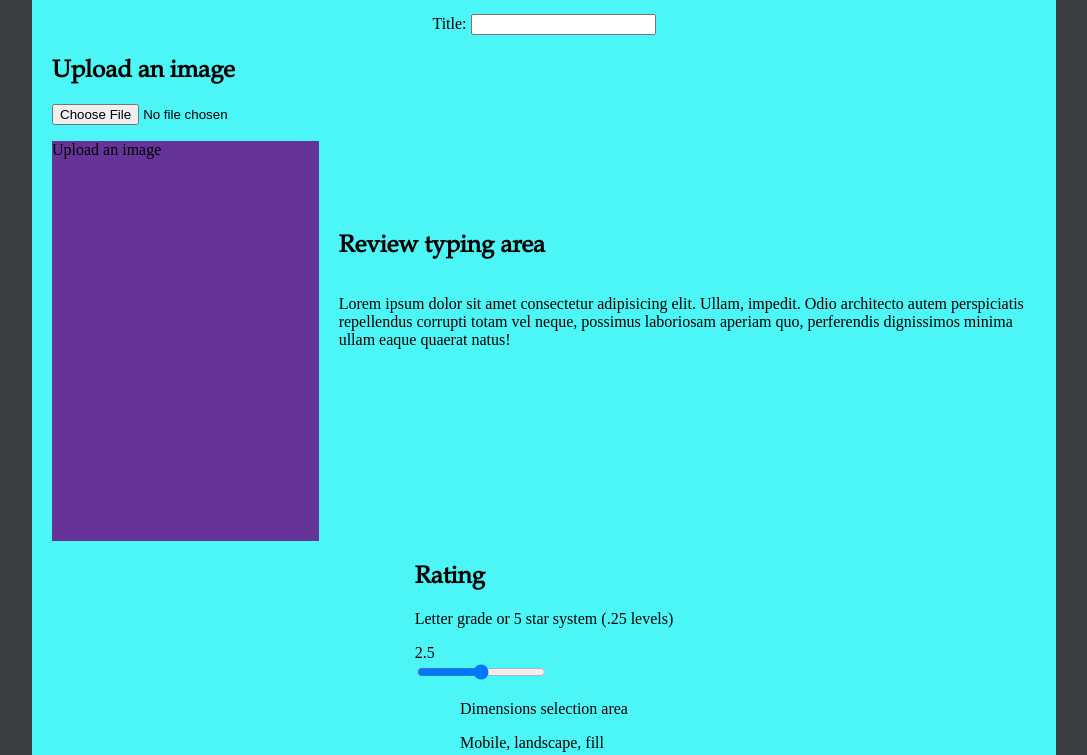
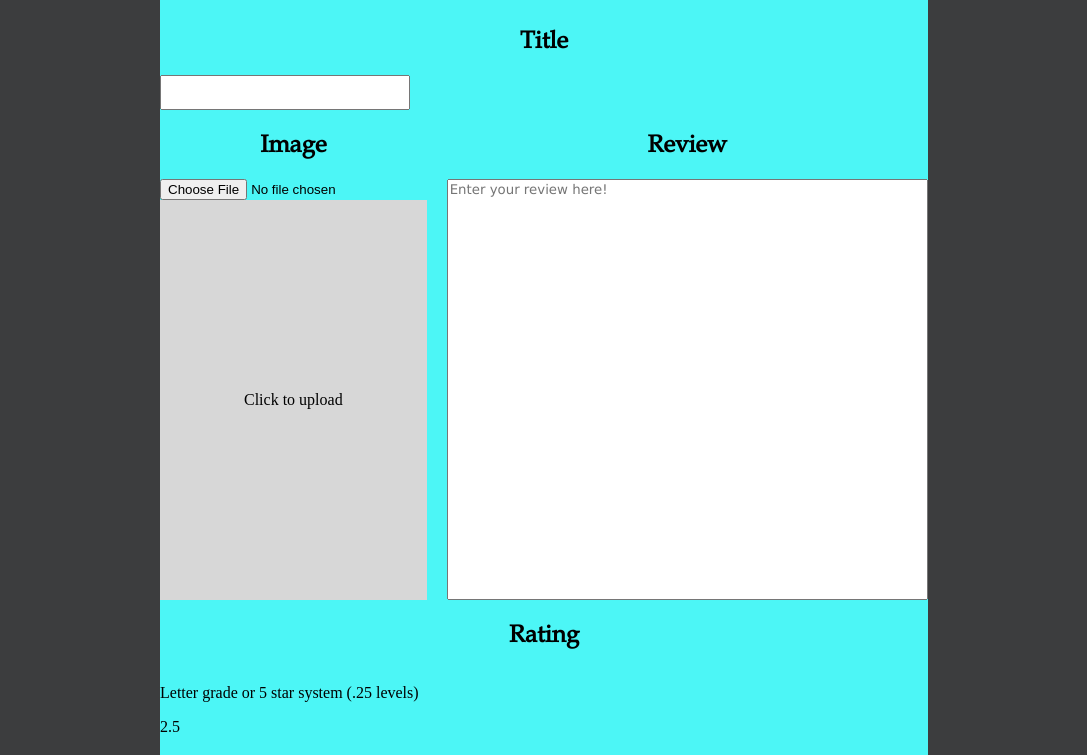
Before and after one commit to connsteele/review-maker, a plain HTML site: page index.html in a window 1280 px wide. Shown: the part 82-837 px from the top of the page, without its empty margins (96-1183 px from the left). Drawn offline with Linux system fonts and the light colour scheme.

Commit message:
styling for input areas
fixing styling and inputs for relevant areas

```diff
--- a/css/style.css
+++ b/css/style.css
@@ -15,6 +15,13 @@ body {
     /* margin: 100px; */
     justify-content: center;
     align-items: center;
+    margin: 0px 0px 20px 0px;
+}
+
+button {
+    border-radius: 5px;
+    font-size: 24px;
+    background-color: transparent;
 }
 
 .pagetitle {
@@ -28,11 +35,11 @@ body {
     display: flex;
     flex-direction: column;
     /* justify-content: center; */
-    align-items: center;
+    /* align-items: center; */
     background-color: rgb(76, 246, 246);
     padding-top: 20px;
     padding-bottom: 20px;
-    width: 80vw;
+    width: 60vw;
     /* border-radius: 1%; */
 }
 
@@ -40,11 +47,8 @@ body {
     display: flex;
     justify-content:space-evenly;
     gap: 20px;
-    padding: 0px 20px 0px 20px;
-}
-
-.middle .img-area{
-
+    /* padding: 0px 20px 0px 20px; */
+    width: 100%;
 }
 
 .middle .review-area{
@@ -53,11 +57,36 @@ body {
     justify-content: center;
 }
 
-.holder-img {
+.img-spot {
+    display: flex;
     aspect-ratio: 1 / 1.5;
     height: 50vh;
     width: auto;
-    background-color: rebeccapurple;
+    background-color: rgb(215, 215, 215);
+    align-items: center;
+    justify-content: center;
+}
+
+#input-title {
+    font-size: 24px;
+    font-family: "Book-Antiqua-Bold", 'Courier New';
+}
+
+.review-area {
+    flex: auto;
+    width: 100%;
+}
+
+#input-review {
+    resize: none;
+    width: auto;
+    height: 100%;
+    font-family: 'Lucida Sans', 'Lucida Sans Regular', 'Lucida Grande', 'Lucida Sans Unicode', Geneva, Verdana, sans-serif;
+}
+
+.div-rating {
+    display: flex;
+    flex-direction: column;
 }
 
 h1 {
@@ -67,3 +96,7 @@ h1 {
 h2 {
     font-family: "Book-Antiqua", 'Courier New';
 }
+
+.middle h2 {
+    text-align: center;
+}
--- a/index.html
+++ b/index.html
@@ -10,29 +10,30 @@
     <h1 class="pagetitle">Review Maker</h1>
     <div class="container">
         <div>
-            <label>Title:</label>
-            <input type="text" id="inputTitle">
+            <h2 style="text-align: center;">Title</h2>
+            <!-- <label>Title:</label> -->
+            <input type="text" id="input-title">
         </div>
 
         <div class="middle">
             <div class="img-area">
-                <h2>Upload an image</h2>
+                <h2>Image</h2>
                 <input type="file" id="imgUpload" name="imgUpload" accept="image/jpeg, image/png, image/webp">
-                <div class="holder-img">
-                    <p>Upload an image</p>
+                <div class="img-spot">
+                    <p id="img-upload-text">Click to upload</p>
                 </div>
                 <!-- once a valid image is uploaded display it -->
                 <script src="./js/image-validation.js"></script>
             </div>
 
             <div class="review-area">
-                <h2>Review typing area</h2>
-                <p>Lorem ipsum dolor sit amet consectetur adipisicing elit. Ullam, impedit. Odio architecto autem perspiciatis repellendus corrupti totam vel neque, possimus laboriosam aperiam quo, perferendis dignissimos minima ullam eaque quaerat natus!</p>
+                <h2>Review</h2>
+                <textarea id="input-review" placeholder="Enter your review here!"></textarea>
             </div>
         </div>
 
-        <div>
-            <h2>Rating</h2>
+        <div class="div-rating">
+            <h2 style="text-align: center;">Rating</h2>
             <p>Letter grade or 5 star system (.25 levels)</p>
             <output id="scoreOutput"></output>
             <br>
@@ -47,7 +48,7 @@
         </div>
 
         <div>
-            <button>
+            <button id="generate-img">
                 Generate Image
             </button>
         </div>
```
